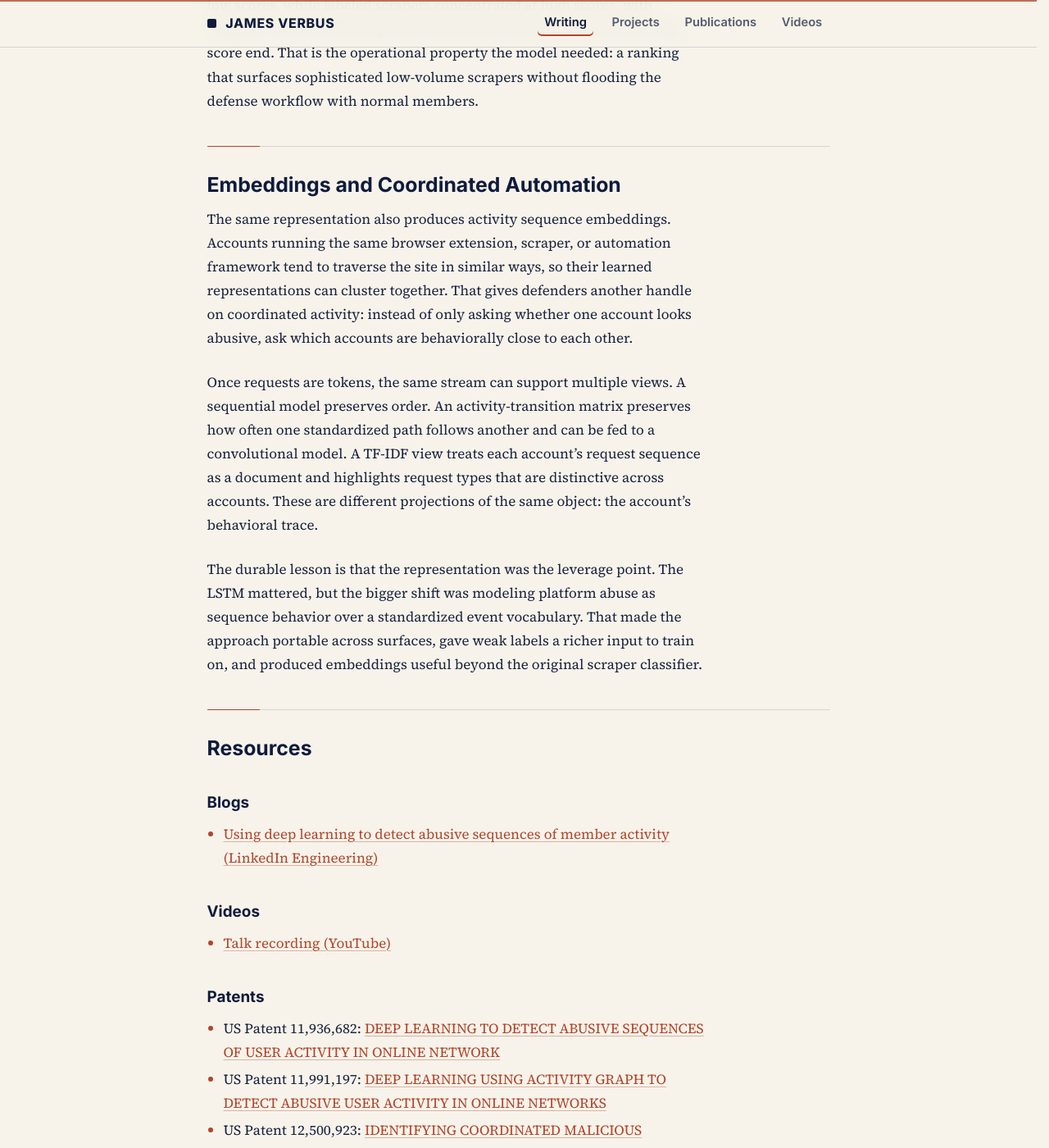
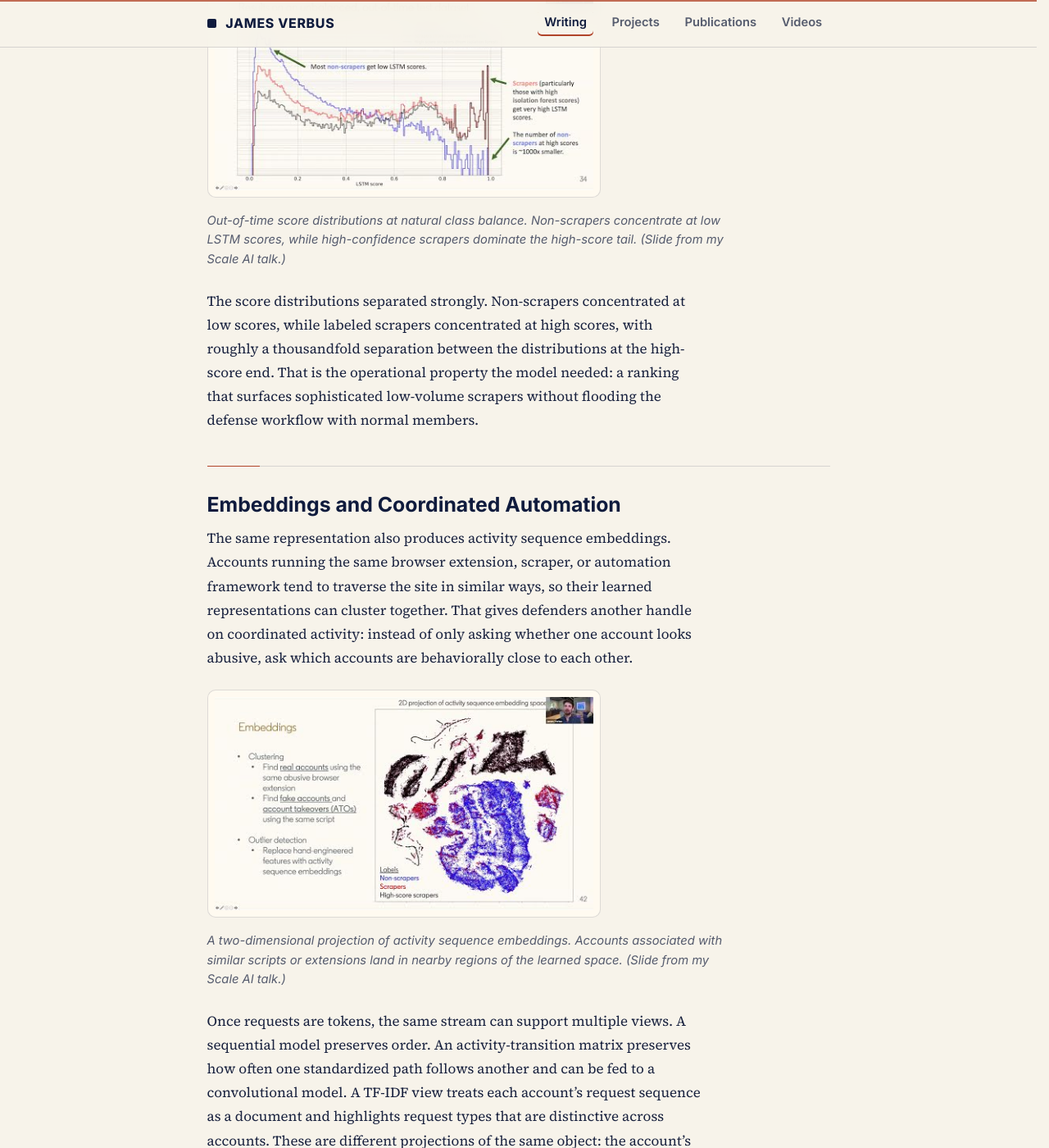
Before and after one commit to jverbus/jverbus.github.io, a Jekyll site: the page built from _posts/2021-09-02-using-deep-learning-to-detect-abusive-sequences-of-member-activity.md, in a window 1280 px wide and 1400 px high, scrolled down 5604 px. Shown: the whole window at 82% size. Built offline with Jekyll 4.4.1, drawn with Linux system fonts in a browser that asks for light colours.

Commit message:
Add sequence talk slide images

```diff
--- a/_posts/2021-09-02-using-deep-learning-to-detect-abusive-sequences-of-member-activity.md
+++ b/_posts/2021-09-02-using-deep-learning-to-detect-abusive-sequences-of-member-activity.md
@@ -77,11 +77,19 @@ This is a weak-supervision pattern. An unsupervised or rules-assisted system pro
 
 The initial proof-of-concept model was evaluated out of time, on data from well after the training period, at the natural class balance. That matters: a balanced offline sample can make a rare-abuse problem look cleaner than it is. In the real distribution, scrapers are a small fraction of total activity, so the useful question is whether the high-score tail is dominated by the abusive population.
 
+<img src="{{ '/assets/images/activity-sequence-results.png' | relative_url }}" alt="Slide showing LSTM score distributions on an unbalanced out-of-time test dataset, with non-scrapers concentrated at low scores and scrapers concentrated in the high-score tail" width="480" height="270" loading="lazy" decoding="async">
+
+*Out-of-time score distributions at natural class balance. Non-scrapers concentrate at low LSTM scores, while high-confidence scrapers dominate the high-score tail. (Slide from my Scale AI talk.)*
+
 The score distributions separated strongly. Non-scrapers concentrated at low scores, while labeled scrapers concentrated at high scores, with roughly a thousandfold separation between the distributions at the high-score end. That is the operational property the model needed: a ranking that surfaces sophisticated low-volume scrapers without flooding the defense workflow with normal members.
 
 ## Embeddings and Coordinated Automation
 
 The same representation also produces activity sequence embeddings. Accounts running the same browser extension, scraper, or automation framework tend to traverse the site in similar ways, so their learned representations can cluster together. That gives defenders another handle on coordinated activity: instead of only asking whether one account looks abusive, ask which accounts are behaviorally close to each other.
+
+<img src="{{ '/assets/images/activity-sequence-embeddings.png' | relative_url }}" alt="Slide showing a two-dimensional projection of activity sequence embeddings, with non-scrapers, scrapers, and high-score scrapers forming visible clusters" width="480" height="270" loading="lazy" decoding="async">
+
+*A two-dimensional projection of activity sequence embeddings. Accounts associated with similar scripts or extensions land in nearby regions of the learned space. (Slide from my Scale AI talk.)*
 
 Once requests are tokens, the same stream can support multiple views. A sequential model preserves order. An activity-transition matrix preserves how often one standardized path follows another and can be fed to a convolutional model. A TF-IDF view treats each account's request sequence as a document and highlights request types that are distinctive across accounts. These are different projections of the same object: the account's behavioral trace.
 
```
Also changed, not shown: assets/images/activity-sequence-embeddings.png (added), assets/images/activity-sequence-results.png (added).
